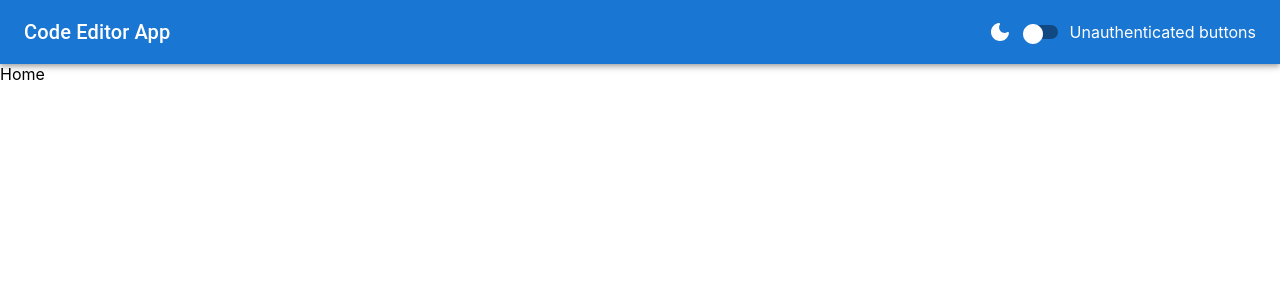
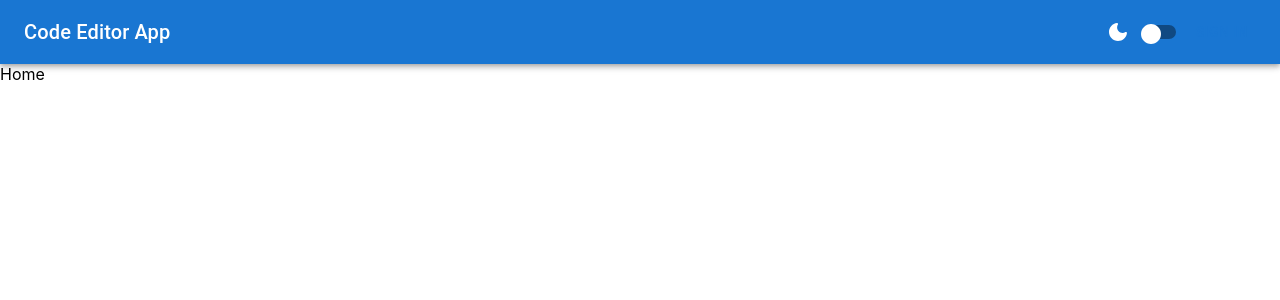
Before and after one commit to prog-ops/react_auth0, a React (Create React App) app: page / in a window 1280 px wide. Shown: the top 300 px of the page. Built offline with nearby package versions, Linux system fonts and the light colour scheme.

Commit message:
AuthenticatedButton

```diff
--- a/src/components/common/Header/Header.tsx
+++ b/src/components/common/Header/Header.tsx
@@ -3,6 +3,8 @@ import {useAppDispatch, useAppSelector} from "../../../store/hooks";
 import {toggleDarkMode} from "../../../store/dark-mode/reducer";
 import {AppBar, ToggleButton, Switch, Toolbar, Typography} from "@mui/material";
 import {Check, CheckOutlined, Circle, CircleTwoTone, DarkModeRounded} from "@mui/icons-material";
+import UnauthenticatedButton from "./UnauthenticatedButton";
+import AuthenticatedButton from "./AuthenticatedButton";
 
 const Header =  () => {
   const { isAuthenticated } = useAuth0()
@@ -28,8 +30,8 @@ const Header =  () => {
               icon={<Circle/>}
           />
           {isAuthenticated
-              ? <div>Authenticated buttons</div>
-              : <div>Unauthenticated buttons</div>
+              ? <AuthenticatedButton/>
+              : <UnauthenticatedButton/>
           }
         </Toolbar>
       </AppBar>
```
